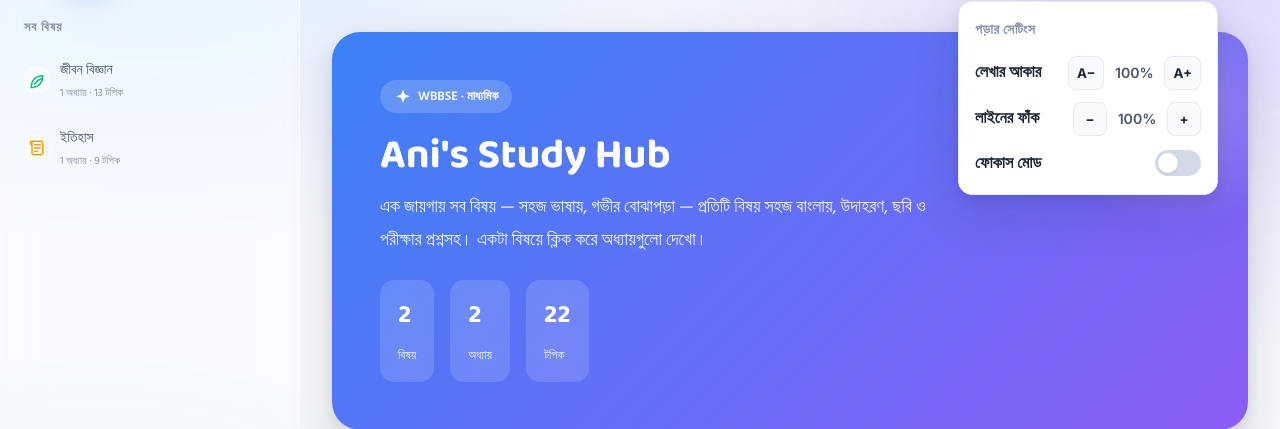
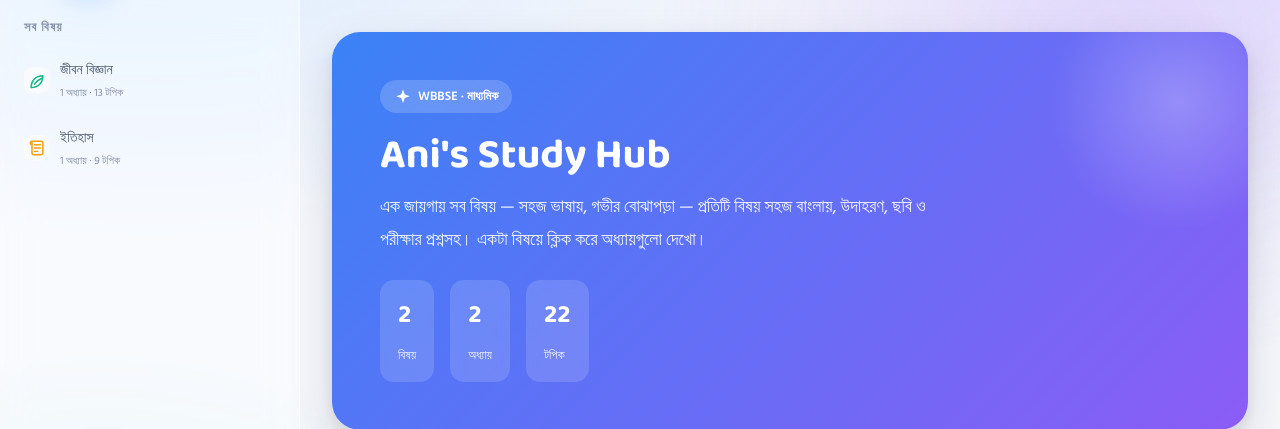
Before and after one commit to TrishaAdio/LS, a Flask app: page / in a window 1280 px wide. Shown: the part 62-491 px from the top of the page. Run offline with Flask 3, Linux system fonts and the light colour scheme; data comes from the database, SQL or seed files in the repository.

Commit message:
Fix reading-settings panel never hiding: respect [hidden] attribute
.rs-panel had display:grid which overrode the hidden attribute's display:none,
so the popover stayed permanently visible regardless of the toggle JS. Add
.rs-panel[hidden]{display:none} so it opens/closes correctly.

```diff
--- a/static/css/components.css
+++ b/static/css/components.css
@@ -584,6 +584,7 @@ table.data tbody tr:hover { background: var(--accent-soft); }
 
 /* ---- Reading settings popover ---- */
 .rs-wrap { position: relative; display: inline-flex; }
+.rs-panel[hidden] { display: none; }
 .rs-panel {
   position: absolute; top: calc(100% + 12px); right: 0; z-index: 60;
   width: 260px; padding: var(--sp-4);
```
